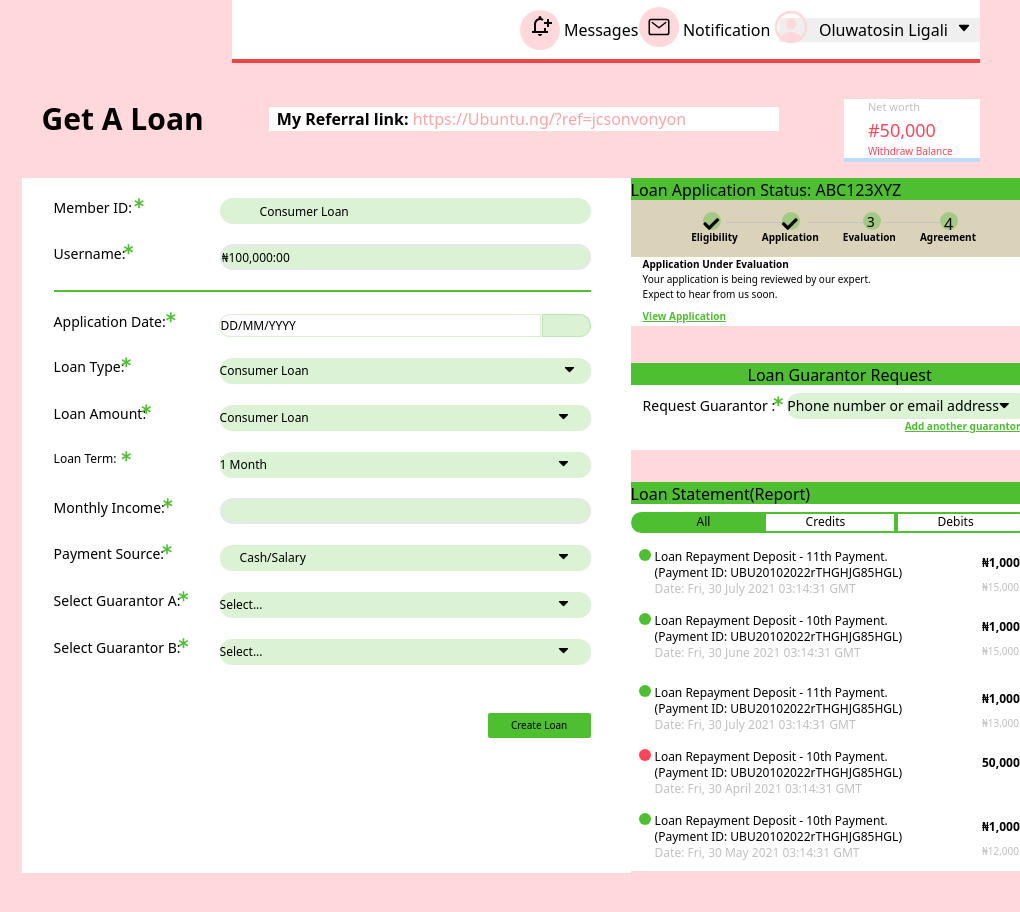
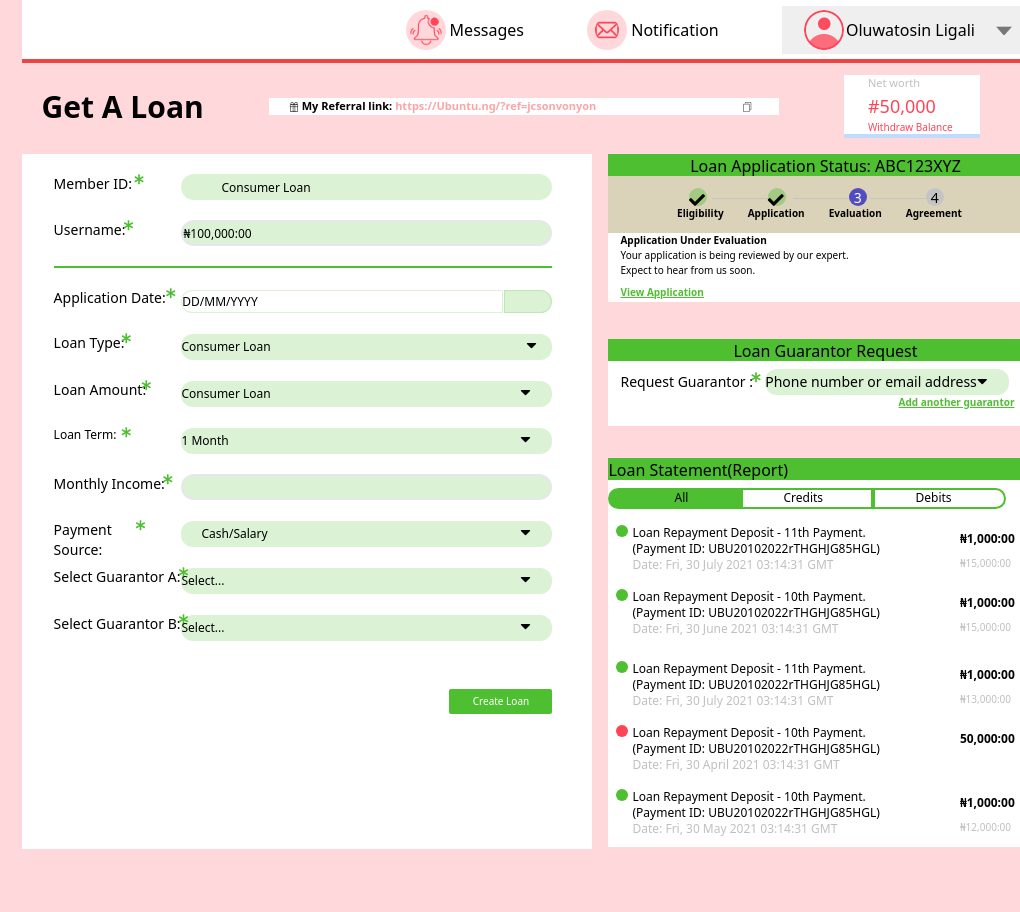
Before and after one commit to saheedibrahim/ubuntu-project, a website: page page_4.html in a window 1280 px wide. Shown: the top 912 px of the page, 260-1280 px from the left. Drawn offline with nearby package versions, Linux system fonts and the light colour scheme.

Commit message:
edit page 4

```diff
--- a/page_4.html
+++ b/page_4.html
@@ -125,53 +125,51 @@
                 </p>
             </div>
         </section>
-
-
-
-
-
-
-
-        <section class="bodyContent">
         <nav>
             <div class="navside">
                 <div class="flex justify-center items-center">
-                        <span class="material-icons-outlined text-2xl rounded-full bg-bodyColor text-center w-10 h-10">notification_add</span>
+                    <img src="/img/messages.png" class="w-10 h-10 p-1 rounded-full bg-bodyColor text-center" alt="">
                     <p class="pl-1">Messages</p>
                 </div>
                 <div class="flex justify-center items-center">
-                        <span><ion-icon name="mail-outline" class="w-6 h-6 p-2 rounded-full bg-bodyColor"></ion-icon></span>
+                    <img src="/img/notification.png" class="w-10 h-10 p-2 rounded-full bg-bodyColor" alt="">
                     <span class="pl-1">Notification</span>
                 </div>
-                    <div class="flex justify-center items-center">
-                        <span><ion-icon name="person-circle-outline" class="-mr-8 w-10 h-10 rounded-full pointer-events-none text-bodyColor"></ion-icon></span>
-                        <select class="appearance-none outline-none pr-8 pl-10">
-                            <option value="">Oluwatosin Ligali</option>
+                <div class="relative">
+                    <img src="/img/person.png" class="absolute top-1 right-44 inline w-10 h-10 rounded-full pointer-events-none" alt="">
+                    <select name="user" class="appearance-none outline-none outline-offset-0 shadow-none py-3 pr-6 pl-16 inline">
+                        <option value="" style="background:white">Oluwatosin Ligali</option>
+                        <option value="" style="background:white">Oluwatosin oiuyyhh</option>
                     </select>
-                        <span><ion-icon name="caret-down-outline" class="-ml-6 -mt-2 pointer-events-none"></ion-icon></span>
+                    <img src="/img/caret-down.png" class="absolute right-2 top-5 inline w-4 pointer-events-none" alt="">
                 </div>
             </div>
         </nav>
+
+        <section class="bodyContent">
 
             <section>
                 <div class="referral">
                     <div class="ml-5">
                         <p class="font-bold text-3xl">Get A Loan</p>
                     </div>
-                    <div class="w-510pix bg-white shadow-white pl-2">
+                    <div class="w-510pix bg-white shadow-white text-11pix font-bold pl-5">
+                        <img src="/img/referral l.png" class="inline w-10b h-10b pr-2u" alt="">
                         <span class="font-semibold"> My Referral link:</span>
                         <span class="text-red-300">https://Ubuntu.ng/?ref=jcsonvonyon</span>
+                        <img src="/img/referral r.png" class="inline h-10b pl-36" alt="">
                     </div>
-                    <div class="px-6 border-b-4 w-136pix h-63pix border-blue-200 bg-white mt-6">
+                    <div class="px-6 border-b-4 w-136pix h-63pix border-blue-200 bg-white">
                         <p class="text-11pix text-netColor">Net worth</p>
                         <p class="text-lg text-bodyColors">#50,000</p>
                         <p class="text-10pix text-bodyColors">Withdraw Balance</p>
                     </div>
                 </div>
             </section>
+
             <section>
-                <div class="flex justify-between">
-                    <div class="w-617 h-695 bg-white pl-8 pr-10 ">
+                <div class="flex gap-4">
+                    <div class="h-695 bg-white pl-8 pr-10">
                         <form action="">
                             <p class="flex justify-between my-5">
                                 <label class="relative text-sm" for="">Member ID:<i class="fa fa-asterisk absolute top-0 -right-3 text-vaultColor text-10pix"></i></label>
@@ -181,7 +179,7 @@
                                 <label class="relative pr-14 text-sm" for="">Username:<i class="fa fa-asterisk absolute top-0 right-12 text-vaultColor text-10pix"></i></label>
                                 <input type="text" value="₦100,000:00" class=" bg-vaultColor20 w-371 h-26 text-xs rounded-2xl border-2 outline-none">
                             </p>
-                            <p class="w-537 h-2pix bg-vaultColor"></p>
+                            <p class="h-2pix bg-vaultColor"></p>
                             <div class="flex justify-between mt-5">
                                 <label class="relative text-sm" for="">Application Date:<i class="fa fa-asterisk absolute top-0 text-vaultColor text-10pix"></i></label>
                                 <p><input type="text" value="DD/MM/YYYY" class=" border-1 border-vaultColor20 text-xs w-322.04 h-23 rounded-l-2xl outline-none">
@@ -229,13 +227,13 @@
                                 <i class="absolute fa fa-caret-down -ml-8 pt-1 pointer-events-none"></i></p>
                             </div>
                             <div class="flex justify-end">
-                                <input type="submit" value="Create Loan" class="bg-vaultColor w-103 h-25 text-10pix mt-12 rounded-sm">
+                                <input type="submit" value="Create Loan" class="bg-vaultColor text-white w-103 h-25 text-10pix mt-12 rounded-sm">
                             </div>
                         </form>
                     </div>
                     <div class="">
-                        <div class="w-418 h-173">
-                            <div class="bg-vaultColor h-22">
+                        <div class="h-173">
+                            <div class="bg-vaultColor h-22 text-center">
                                 <p>Loan Application Status: ABC123XYZ</p>
                             </div>
                             <div class="flex px-6 h-57 bg-vaultColor20 items-center justify-center">
@@ -250,11 +248,13 @@
                                 </div>
                                 <p class="w-14 h-px bg-lineCol -mt-3 -ml-3"></p>
                                 <div>
-                                    <p class="w-18b h-18b bg-boxMCol rounded-2xl text-sm px-1">3</p><p class="-ml-5 text-10pix font-semibold">Evaluation</p>
+                                    <p class="w-18b h-18b bg-tarColor text-white rounded-2xl text-sm text-center">3</p>
+                                    <p class="-ml-5 text-10pix font-semibold">Evaluation</p>
                                 </div>
                                 <p class="w-14 h-px bg-lineCol -mt-3 -ml-3"></p>
                                 <div>
-                                    <p class="w-18b h-18b bg-boxMCol rounded-full px-1">4</p><p class="-ml-5 text-10pix font-semibold">Agreement</p>
+                                    <p class="w-18b h-18b bg-lineCol rounded-full text-sm text-center">4</p>
+                                    <p class="-ml-5 text-10pix font-semibold">Agreement</p>
                                 </div>
                             </div>
                             <div class="bg-white pl-3">
@@ -264,7 +264,7 @@
                                 <p><a href="" class="text-vaultColor text-10pix font-bold"><u>View Application</u></a></p>
                             </div>
                         </div>
-                        <div class="w-418 h-87 bg-white mt-3">
+                        <div class="h-87 bg-white mt-3">
                             <div class="flex bg-vaultColor h-22 justify-center">
                                 <p>Loan Guarantor Request</p>
                             </div>
@@ -278,7 +278,7 @@
                                  <a href="" class="text-vaultColor text-10pix font-bold"><u>Add another guarantor</u></a>
                             </div>
                         </div>
-                        <div class="bg-white w-418 h-389pix mt-8">
+                        <div class="bg-white h-389pix mt-8">
                             <div class="bg-vaultColor h-22">
                                 <p>Loan Statement(Report)</p>
                             </div>
```
Lines whose indentation alone changed are shown as unchanged.
